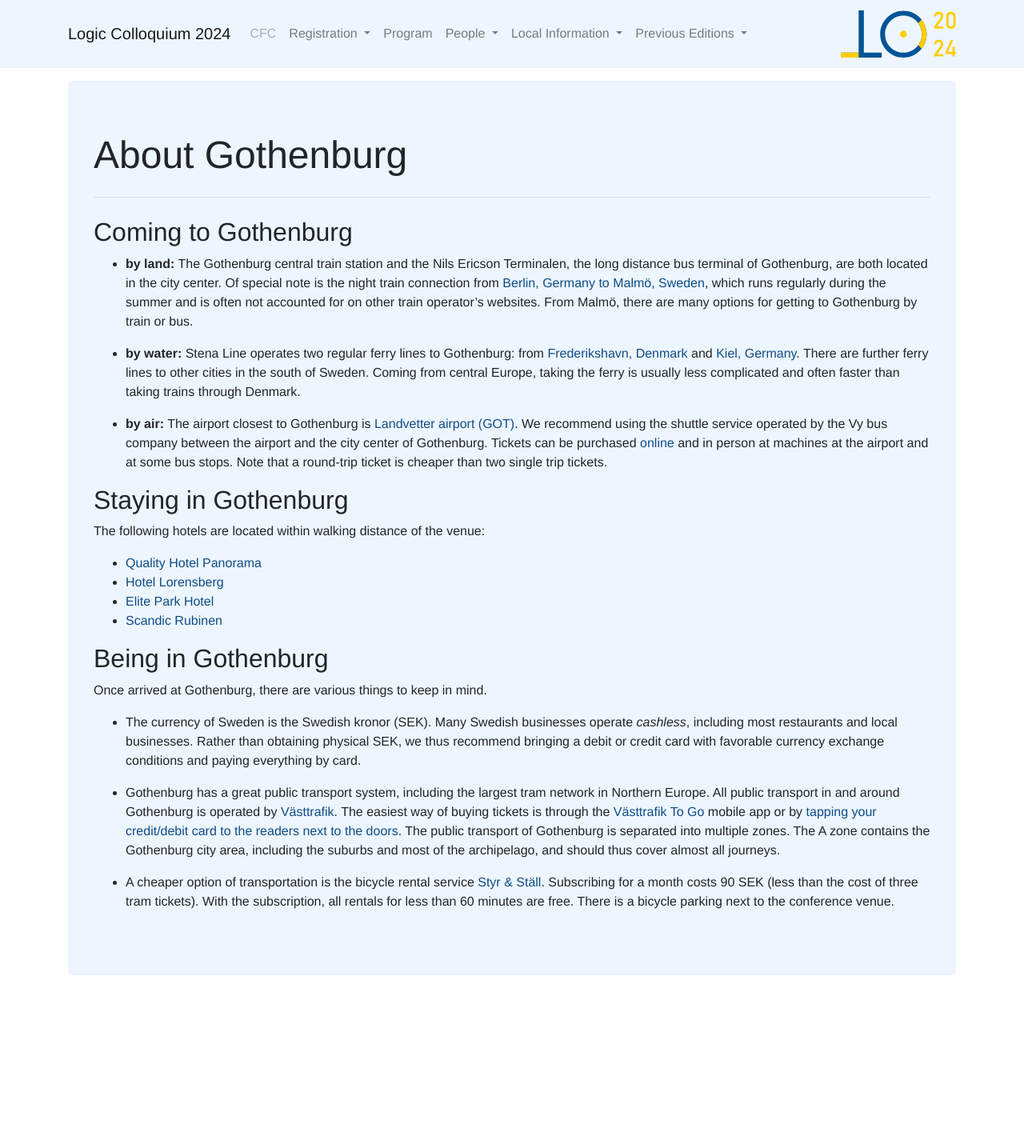
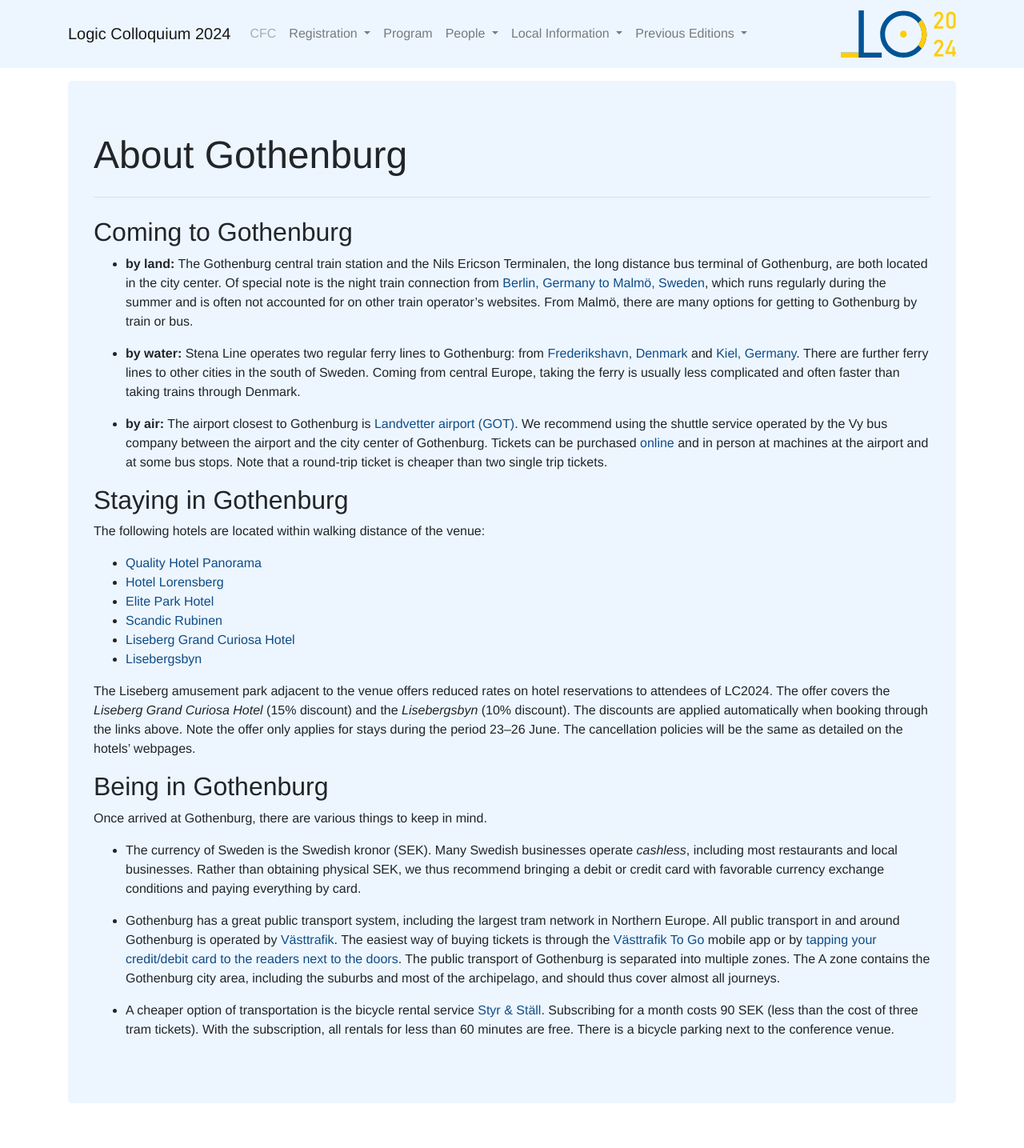
Before and after one commit to LC2024/LC2024.github.io, a Jekyll site: the page built from local_info/index.md, in a window 1280 px wide. Shown: the whole page at 80% size. Built offline with Jekyll 4.4.1, drawn with Linux system fonts in a browser that asks for light colours; some web fonts are replaced; before the commit the page ends 1275 px from its top, so only the background shows below that.

Commit message:
local-information

```diff
--- a/local_info/index.md
+++ b/local_info/index.md
@@ -36,10 +36,19 @@ title: About Gothenburg
 ## Staying in Gothenburg
 
 The following hotels are located within walking distance of the venue:
+
  - [Quality Hotel Panorama](https://www.strawberryhotels.com/hotels/sweden/gothenburg/quality-hotel-panorama/)
  - [Hotel Lorensberg](https://www.hotel-lorensberg.se/?lang=en)
  - [Elite Park Hotel](https://elite.se/en/hotels/gothenburg/park-avenue-hotel/)
  - [Scandic Rubinen](https://www.scandichotels.com/hotels/sweden/gothenburg/scandic-rubinen)
+ - [Liseberg Grand Curiosa Hotel](https://hotel.liseberg.se/v2/widget/WidgetNewWindowStart?channelId=97357943-f752-4d11-a4da-bfce5e8b545f&culture=en-GB&campaignId=958bb4cc-4f6b-4183-b786-e671b7536eeb&year=2024&month=6&day=23&stayLength=1&roomConfig=a1&promoCode=GBG2024)
+ - [Lisebergsbyn](https://boende.liseberg.se/v2/widget/WidgetNewWindowStart?channelId=ce6d7ec7-1688-499c-b325-46caa3482e2f&culture=en-GB&campaignId=513a4b48-3a27-4209-9b9c-b063970c420d&year=2024&month=6&day=23&stayLength=1&roomConfig=a1&promoCode=GBG2024)
+
+The Liseberg amusement park adjacent to the venue offers reduced rates on hotel reservations to attendees of LC2024.
+The offer covers the *Liseberg Grand Curiosa Hotel* (15% discount) and the *Lisebergsbyn* (10% discount).
+The discounts are applied automatically when booking through the links above.
+Note the offer only applies for stays during the period 23–26 June.
+The cancellation policies will be the same as detailed on the hotels’ webpages.
 
 ## Being in Gothenburg
 
```
